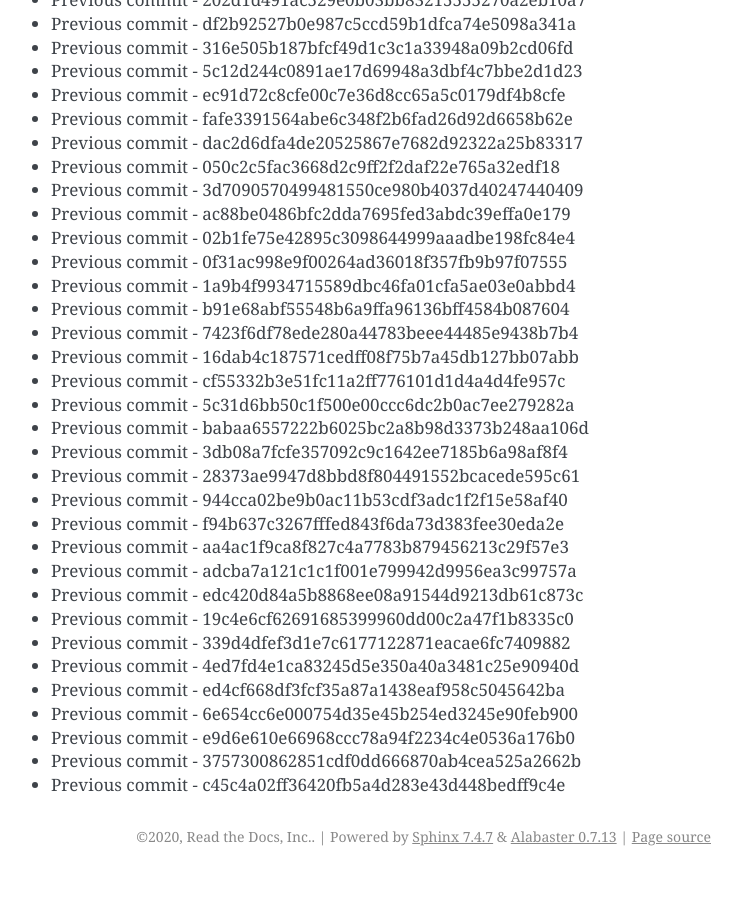
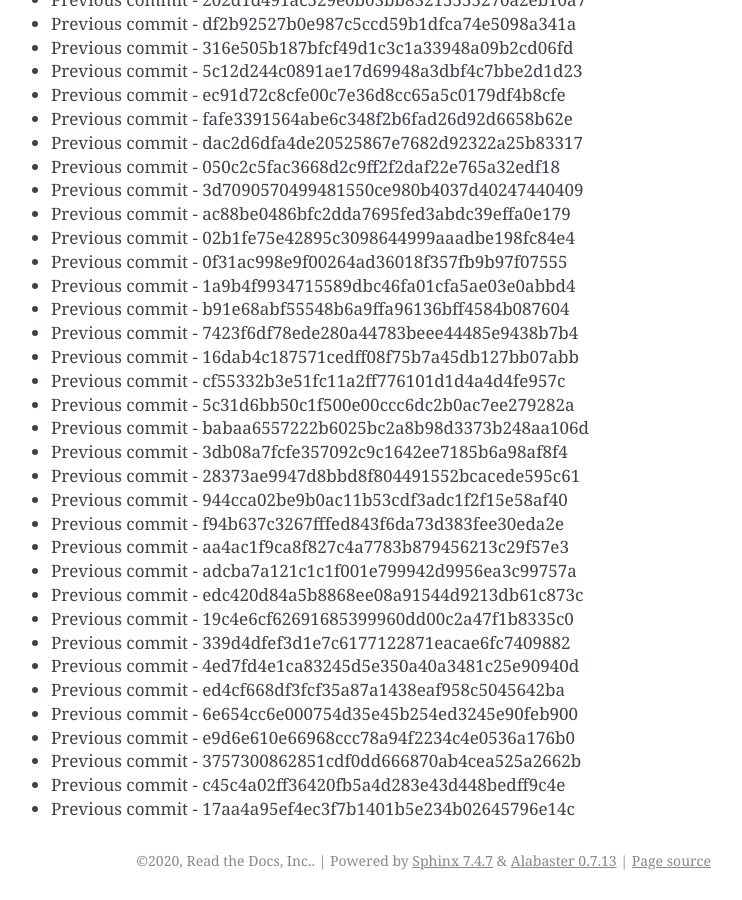
Before and after one commit to readthedocs/rtd-git-stresstest, a Sphinx documentation site: the page built from docs/updates.rst, in a window 1280 px wide and 900 px high, scrolled down 93154 px. Shown: the whole window, without its empty margins (399-1141 px from the left). Built offline with Sphinx 7.4.7, drawn with Linux system fonts in a browser that asks for light colours; before the commit the page ends 94030 px from its top, so only the background shows below that.

Commit message:
Generating commit from previous: 17aa4a95ef4ec3f7b1401b5e234b02645796e14c

```diff
--- a/docs/updates.rst
+++ b/docs/updates.rst
@@ -3946,3 +3946,4 @@ It can be tested for any performance characteristics.
 * Previous commit - e9d6e610e66968ccc78a94f2234c4e0536a176b0
 * Previous commit - 3757300862851cdf0dd666870ab4cea525a2662b
 * Previous commit - c45c4a02ff36420fb5a4d283e43d448bedff9c4e
+* Previous commit - 17aa4a95ef4ec3f7b1401b5e234b02645796e14c
```
